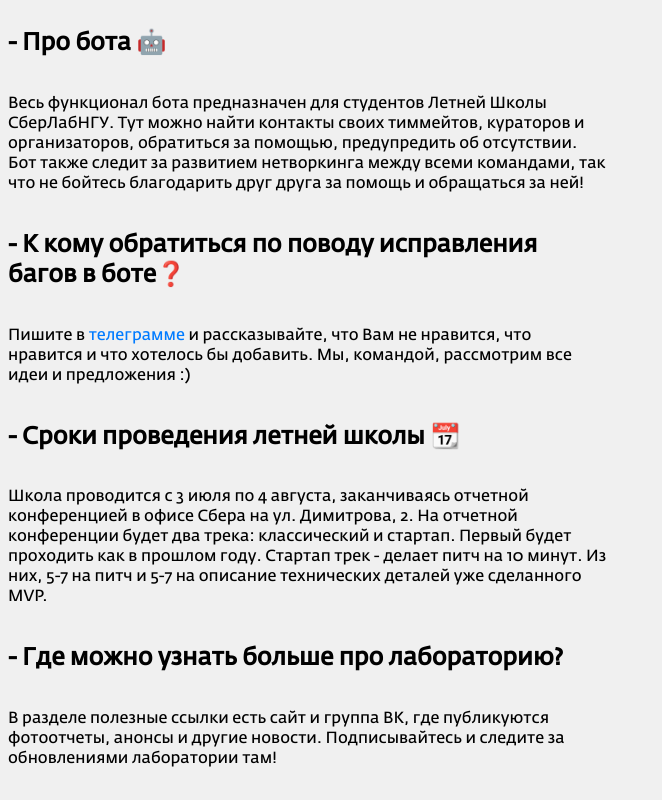
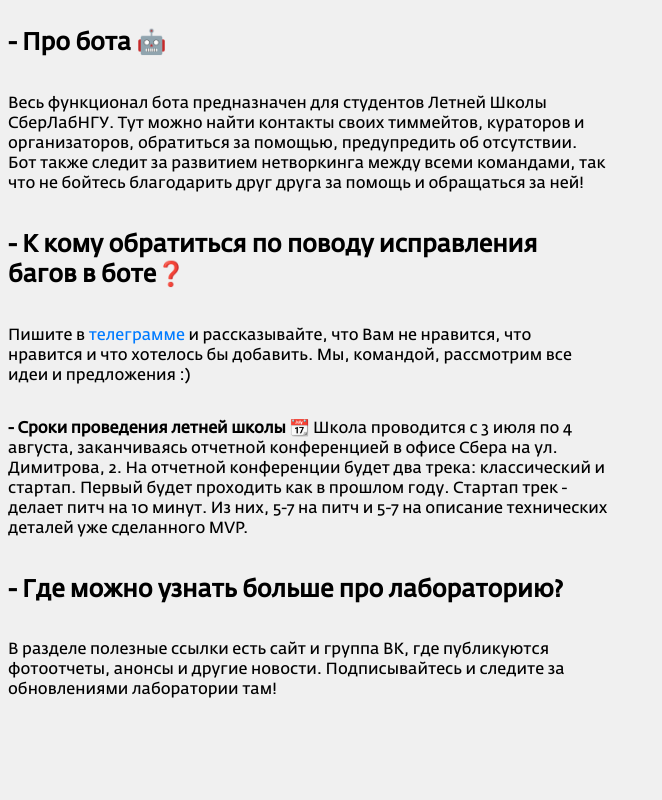
Before and after one commit to savilovaae/savilovaae.github.io, a plain HTML site: page index.html in a window 1280 px wide. Shown: the whole page, without its empty margins (0-662 px from the left). Drawn offline with Linux system fonts and the light colour scheme.

Commit message:
holy shit

```diff
--- a/index.html
+++ b/index.html
@@ -16,12 +16,13 @@
     </div>
     <div class="text-block">
         <h2><b>- К кому обратиться по поводу исправления багов в боте❓</b></h2>
-        <p>Пишите в <a href=https://t.me/wonderk11dd>телеграмме</a> и рассказывайте, что Вам не нравится, что нравится и что
+        <p>Пишите в <a href=https://t.me/wonderk11dd>телеграмме</a> и рассказывайте, что Вам не нравится, что нравится и
+            что
             хотелось бы добавить. Мы, командой, рассмотрим все идеи и предложения :)</p>
     </div>
     <div class="text-block">
-        <h2><b>- Сроки проведения летней школы 📆 </b></h2>
-        <p>Школа проводится с 3 июля по 4 августа, заканчиваясь отчетной конференцией в офисе Сбера на ул.
+        <p><b>- Сроки проведения летней школы 📆 </b>
+            Школа проводится с 3 июля по 4 августа, заканчиваясь отчетной конференцией в офисе Сбера на ул.
             Димитрова, 2. На отчетной конференции будет два трека: классический и стартап. Первый будет проходить как в
             прошлом году. Стартап трек - делает питч на 10 минут. Из них, 5-7 на питч и 5-7 на описание технических
             деталей уже сделанного MVP.</p>
```
